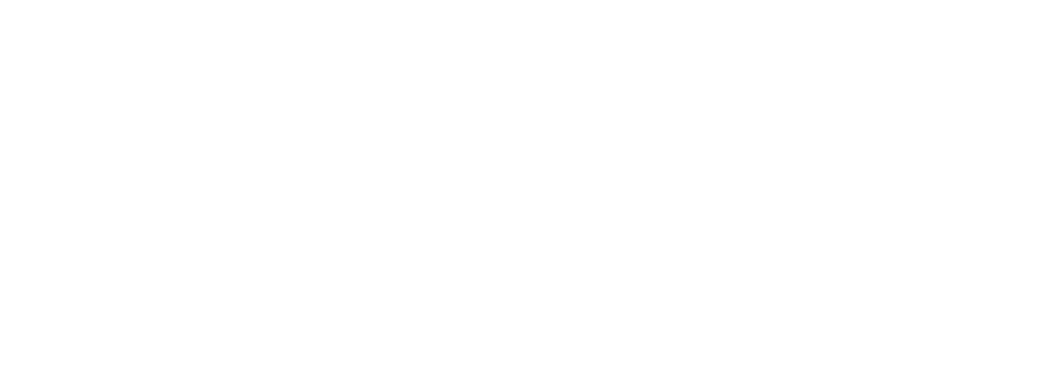
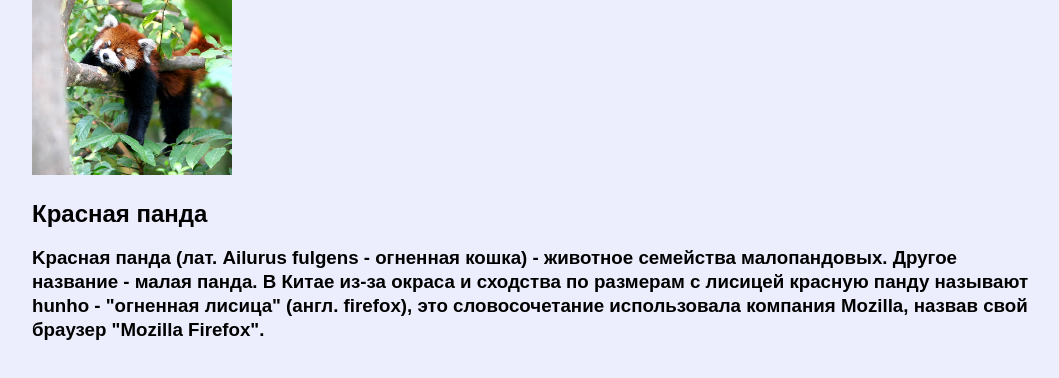
Before and after one commit to PatrakovaKris/firefox, a plain HTML site: page index.html in a window 1280 px wide. Shown: the whole page, without its empty margins (108-1167 px from the left). Drawn offline with Linux system fonts and the light colour scheme.

Commit message:
change html file

```diff
--- a/index.html
+++ b/index.html
@@ -1,9 +1,35 @@
 <!DOCTYPE html>
 <html>
 <head>
-
-</head>
+    <meta charset="UTF-8">
+    <title>Test task</title>
+    <link rel="stylesheet" href="style.css">
+    </head>
 <body>
-
+     <div class="content">
+        <div class="mid">
+            <div class="bigblock">
+                <div class="block1">
+                    <div class="blockdesign">
+                        <section>
+                            <img src="1.jpg" width="200px;"; alt="Photo">
+                        </section>
+                    </div>
+                 </div>
+                <div class="block2">
+                    <div class="blockdesign">
+                        <section>
+                            <h1>Красная панда</h1>
+                            <h3>Kрасная панда (лат. Ailurus fulgens - огненная кошка) - животное семейства малопандовых.
+							Другое название - малая панда. В Китае из-за окраса и сходства по размерам с лисицей красную панду называют hunho - "огненная лисица" (англ. firefox),
+							это словосочетание использовала компания Mozilla, назвав свой браузер "Mozilla Firefox".
+							</h3>
+                        </section>
+                    </div>
+                </div>
+                <div class="clear"></div>
+            </div>
+        </div>
+    </div>
 </body>
 </html>
```
